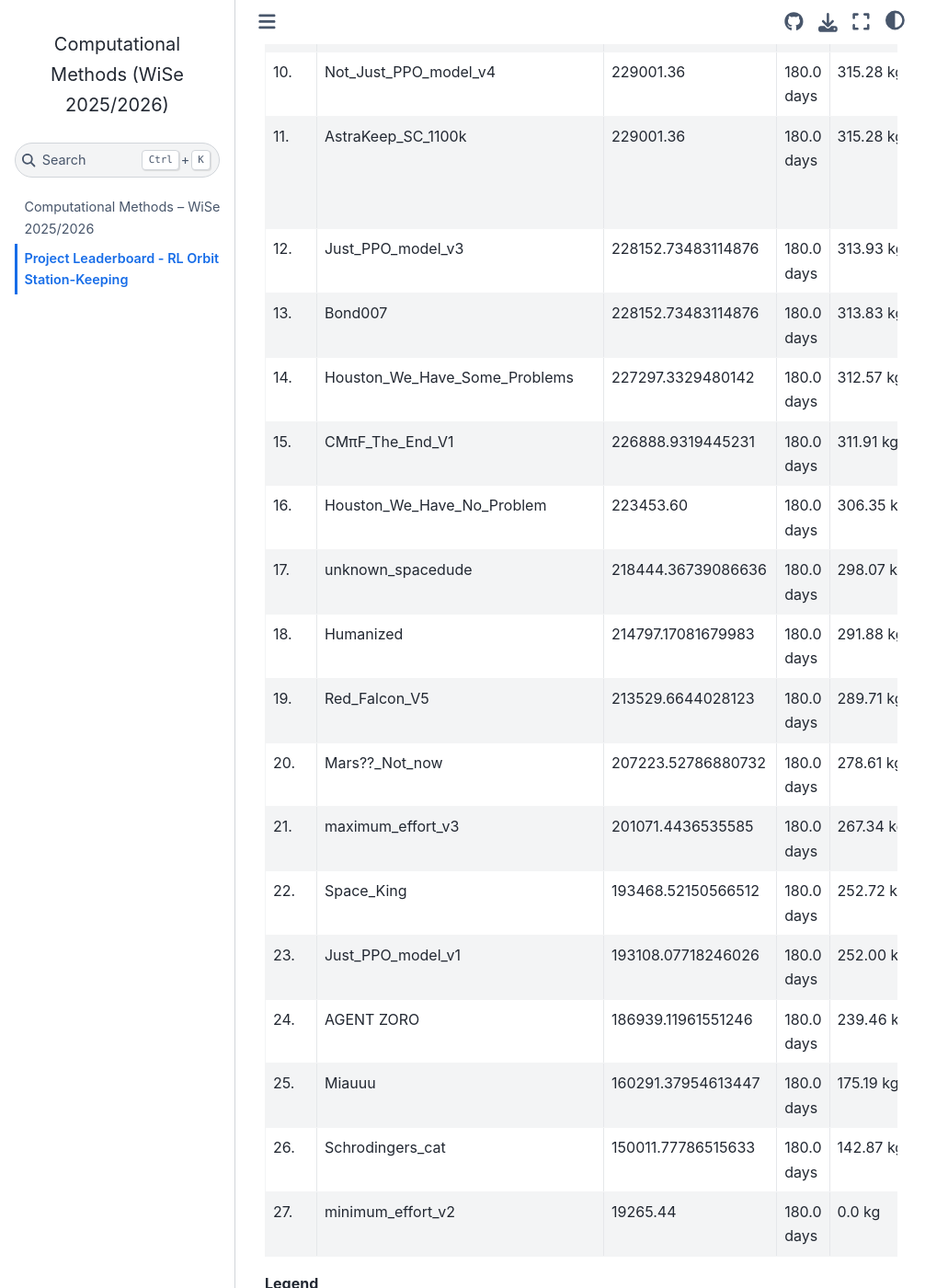
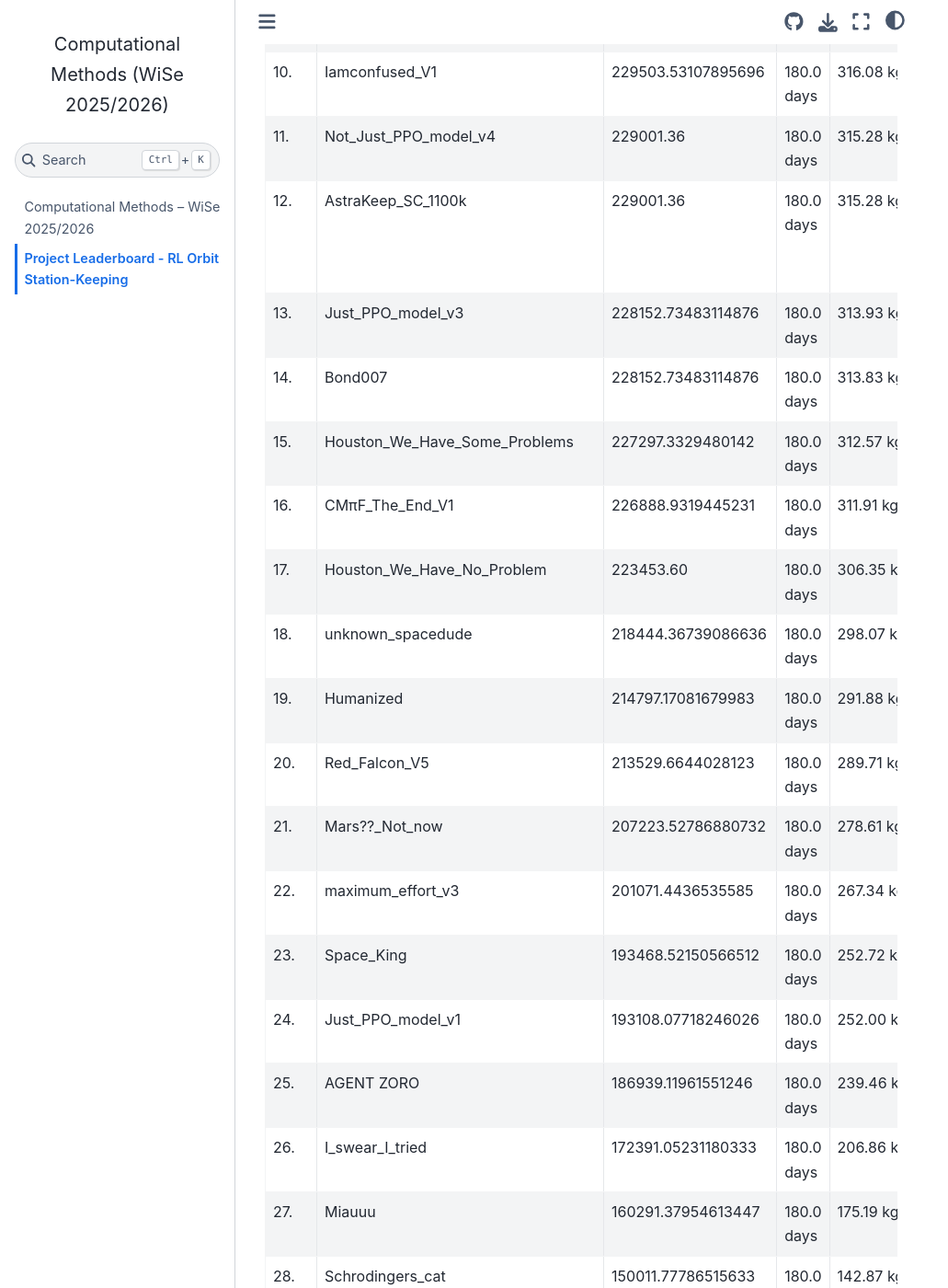
Before and after one commit to Leibniz-IWT/comp_eng, a Jupyter Book: the page built from leaderboard.md, in a window 1280 px wide and 1400 px high, scrolled down 1419 px. Shown: the whole window at 92% size, without its empty margins (0-1031 px from the left). Built offline with Jupyter Book 1.0.4 settings and Sphinx 7.4.7 and the Sphinx Book theme 1.1.4, drawn with Linux system fonts in a browser that asks for light colours; pages that are not in the unit, such as notebooks, are missing from menus; some of the changed text lies outside the part shown.

Commit message:
MAINT: Update leaderboard

```diff
--- a/leaderboard.md
+++ b/leaderboard.md
@@ -38,28 +38,30 @@
 | 3.   | I_Am_Really_Done_ok               | 238316.09242013458  | 180.0 days      | 329.72 kg                | Used PPO with custom reward shaping featuring an altitude deadzone (5km) for fuel efficiency and an alignment penalty for integrated control. The agent acts as a numerical decoupler for the hierarchical control scheme in Sub-Problem 3.                          |
 | 4.   | Return_to_Sender_v16              | 235598.18129603358  | 180.0 days      | 325.57 kg                | –                                                                                                                                                                                                                                                                    |
 | 5.   | Fawkes V18                        | 233299.97598548885  | 180.0 days      | 322.03 kg                | –                                                                                                                                                                                                                                                                    |
-| 6.   | CmπF_The_End_V2                   | 231448.81516948578  | 180.0 days      | 319.14 kg                | –                                                                                                                                                                                                                                                                    |
-| 7.   | Houston_We_Have_A_Lot_Of_Problems | 228407.15166331158  | 180.0 days      | 314.34 kg                | Minimal change in PPO agent hyperparameters                                                                                                                                                                                                                          |
-| 8.   | Phoenix_V2                        | 230374.80509389436  | 180.0 days      | 317.45 kg                | Reward Function was inspired from the research paper - https://www.sciencedirect.com/science/article/pii/S0273117725004533                                                                                                                                           |
-| 9.   | Iamconfused_V1                    | 229503.53107895696  | 180.0 days      | 316.08 kg                | -                                                                                                                                                                                                                                                                    |
-| 10.  | Not_Just_PPO_model_v4             | 229001.36           | 180.0 days      | 315.28 kg                | -                                                                                                                                                                                                                                                                    |
-| 11.  | AstraKeep_SC_1100k                | 229001.36           | 180.0 days      | 315.28 kg                | PPO-based high-level station-keeping controller with integrated reward shaping directly inside the environment definition. Instead of using the separate “Reward Shaping” section, I embedded a physics-informed energy-based reward into the PPO training workflow. |
-| 12.  | Just_PPO_model_v3                 | 228152.73483114876  | 180.0 days      | 313.93 kg                | -                                                                                                                                                                                                                                                                    |
-| 13.  | Bond007                           | 228152.73483114876  | 180.0 days      | 313.83 kg                | -                                                                                                                                                                                                                                                                    |
-| 14.  | Houston_We_Have_Some_Problems     | 227297.3329480142   | 180.0 days      | 312.57 kg                | -                                                                                                                                                                                                                                                                    |
-| 15.  | CMπF_The_End_V1                   | 226888.9319445231   | 180.0 days      | 311.91 kg                | -                                                                                                                                                                                                                                                                    |
-| 16.  | Houston_We_Have_No_Problem        | 223453.60           | 180.0 days      | 306.35 kg                | –                                                                                                                                                                                                                                                                    |
-| 17.  | unknown_spacedude                 | 218444.36739086636  | 180.0 days      | 298.07 kg                | –                                                                                                                                                                                                                                                                    |
-| 18.  | Humanized                         | 214797.17081679983  | 180.0 days      | 291.88 kg                | –                                                                                                                                                                                                                                                                    |
-| 19.  | Red_Falcon_V5                     | 213529.6644028123   | 180.0 days      | 289.71 kg                | –                                                                                                                                                                                                                                                                    |
-| 20.  | Mars??_Not_now                    | 207223.52786880732  | 180.0 days      | 278.61 kg                | –                                                                                                                                                                                                                                                                    |
-| 21.  | maximum_effort_v3                 | 201071.4436535585   | 180.0 days      | 267.34 kg                | –                                                                                                                                                                                                                                                                    |
-| 22.  | Space_King                        | 193468.52150566512  | 180.0 days      | 252.72 kg                | –                                                                                                                                                                                                                                                                    |
-| 23.  | Just_PPO_model_v1                 | 193108.07718246026  | 180.0 days      | 252.00 kg                | Basic PPO model without any integration of reward functions. The solver from the environment.py is changed to LSODA instead of RK45.                                                                                                                                 |
-| 24.  | AGENT ZORO                        | 186939.11961551246  | 180.0 days      | 239.46 kg                | –                                                                                                                                                                                                                                                                    |
-| 25.  | Miauuu                            | 160291.37954613447  | 180.0 days      | 175.19 kg                | –                                                                                                                                                                                                                                                                    |
-| 26.  | Schrodingers_cat                  | 150011.77786515633  | 180.0 days      | 142.87 kg                | –                                                                                                                                                                                                                                                                    |
-| 27.  | minimum_effort_v2                 | 19265.44            | 180.0 days      | 0.0 kg                   | Minimum passing grade as defined by the rules                                                                                                                                                                                                                        |
+| 6.   | Spyder_007                        | 232306.17917220743  | 180.0 days      | 320.48 kg                | –                                                                                                                                                                                                                                                                    |
+| 7.   | CmπF_The_End_V2                   | 231448.81516948578  | 180.0 days      | 319.14 kg                | –                                                                                                                                                                                                                                                                    |
+| 8.   | Houston_We_Have_A_Lot_Of_Problems | 228407.15166331158  | 180.0 days      | 314.34 kg                | Minimal change in PPO agent hyperparameters                                                                                                                                                                                                                          |
+| 9.   | Phoenix_V2                        | 230374.80509389436  | 180.0 days      | 317.45 kg                | Reward Function was inspired from the research paper - https://www.sciencedirect.com/science/article/pii/S0273117725004533                                                                                                                                           |
+| 10.  | Iamconfused_V1                    | 229503.53107895696  | 180.0 days      | 316.08 kg                | -                                                                                                                                                                                                                                                                    |
+| 11.  | Not_Just_PPO_model_v4             | 229001.36           | 180.0 days      | 315.28 kg                | -                                                                                                                                                                                                                                                                    |
+| 12.  | AstraKeep_SC_1100k                | 229001.36           | 180.0 days      | 315.28 kg                | PPO-based high-level station-keeping controller with integrated reward shaping directly inside the environment definition. Instead of using the separate “Reward Shaping” section, I embedded a physics-informed energy-based reward into the PPO training workflow. |
+| 13.  | Just_PPO_model_v3                 | 228152.73483114876  | 180.0 days      | 313.93 kg                | -                                                                                                                                                                                                                                                                    |
+| 14.  | Bond007                           | 228152.73483114876  | 180.0 days      | 313.83 kg                | -                                                                                                                                                                                                                                                                    |
+| 15.  | Houston_We_Have_Some_Problems     | 227297.3329480142   | 180.0 days      | 312.57 kg                | -                                                                                                                                                                                                                                                                    |
+| 16.  | CMπF_The_End_V1                   | 226888.9319445231   | 180.0 days      | 311.91 kg                | -                                                                                                                                                                                                                                                                    |
+| 17.  | Houston_We_Have_No_Problem        | 223453.60           | 180.0 days      | 306.35 kg                | –                                                                                                                                                                                                                                                                    |
+| 18.  | unknown_spacedude                 | 218444.36739086636  | 180.0 days      | 298.07 kg                | –                                                                                                                                                                                                                                                                    |
+| 19.  | Humanized                         | 214797.17081679983  | 180.0 days      | 291.88 kg                | –                                                                                                                                                                                                                                                                    |
+| 20.  | Red_Falcon_V5                     | 213529.6644028123   | 180.0 days      | 289.71 kg                | –                                                                                                                                                                                                                                                                    |
+| 21.  | Mars??_Not_now                    | 207223.52786880732  | 180.0 days      | 278.61 kg                | –                                                                                                                                                                                                                                                                    |
+| 22.  | maximum_effort_v3                 | 201071.4436535585   | 180.0 days      | 267.34 kg                | –                                                                                                                                                                                                                                                                    |
+| 23.  | Space_King                        | 193468.52150566512  | 180.0 days      | 252.72 kg                | –                                                                                                                                                                                                                                                                    |
+| 24.  | Just_PPO_model_v1                 | 193108.07718246026  | 180.0 days      | 252.00 kg                | Basic PPO model without any integration of reward functions. The solver from the environment.py is changed to LSODA instead of RK45.                                                                                                                                 |
+| 25.  | AGENT ZORO                        | 186939.11961551246  | 180.0 days      | 239.46 kg                | –                                                                                                                                                                                                                                                                    |
+| 26.  | I_swear_I_tried                   | 172391.05231180333  | 180.0 days      | 206.86 kg                | –                                                                                                                                                                                                                                                                    |
+| 27.  | Miauuu                            | 160291.37954613447  | 180.0 days      | 175.19 kg                | –                                                                                                                                                                                                                                                                    |
+| 28.  | Schrodingers_cat                  | 150011.77786515633  | 180.0 days      | 142.87 kg                | –                                                                                                                                                                                                                                                                    |
+| 29.  | minimum_effort_v2                 | 19265.44            | 180.0 days      | 0.0 kg                   | Minimum passing grade as defined by the rules                                                                                                                                                                                                                        |
 
 
 <script>
```
